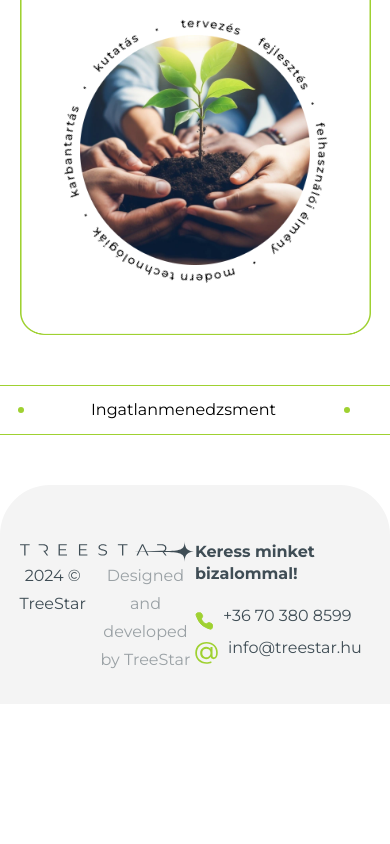
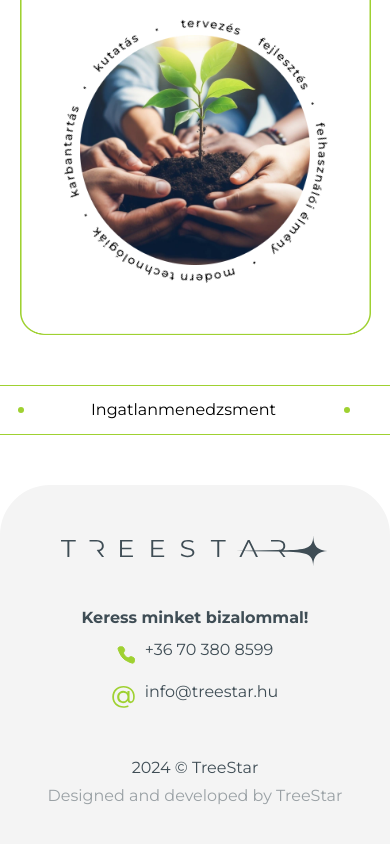
Before and after one commit to gyorgynagy1986/treestar, a Next.js app: page / in a window 390 px wide. Shown: the part 4914-5758 px from the top of the page. Before the commit the page ends 5618 px from the top, so only its background shows below. Built offline with nearby package versions, Linux system fonts and the light colour scheme.

Commit message:
first commit

```diff
--- a/src/layouts/Footer/Footer.jsx
+++ b/src/layouts/Footer/Footer.jsx
@@ -14,12 +14,8 @@ const Footer = () => {
           <div className={styles.logoContainer}>
             <Image src={logo} alt={footerData.logoAlt} />{" "}
           </div>
-          <div className={styles.legalContainer}>
-            <p className={styles.year}>{footerData.year} © TreeStar</p>
-            <p className={styles.company}>{footerData.company}</p>
-          </div>
+
         </div>
-
         <div className={styles.contentContainer}>
           <div className={styles.contentContainerItems}>
             <div>
@@ -32,8 +28,13 @@ const Footer = () => {
                 <Image src={email} alt={footerData.logoAlt} />
                 <a href={`mailto:${footerData.email}`}>{footerData.email}</a>
               </div>
+
             </div>
           </div>
+        </div>
+        <div className={styles.legalContainermobile}>
+            <p className={styles.yearMobile}>{footerData.year} © TreeStar</p>
+            <p className={styles.companyMobile}>{footerData.company}</p>
         </div>
       </div>
     </footer>
--- a/src/layouts/Footer/Footer.module.css
+++ b/src/layouts/Footer/Footer.module.css
@@ -15,8 +15,19 @@
   display: flex;
   margin-inline: auto;
   padding: 5.6rem 0;
+  justify-content: center;
+}
 
-  justify-content: center;
+@media screen and (max-width: 800px) {
+
+.container {
+  flex-direction: column;
+ align-items: center;
+ padding: 0;
+ gap: 4rem;
+ padding-top: 5rem;
+ padding-bottom: 5rem;
+}
 }
 
 .contentContainer {
@@ -26,6 +37,13 @@
   justify-content: space-between;
   max-height: 10.7rem;
 }
+
+@media screen and (max-width: 800px) {
+  .contentContainer {
+    width:100%;
+
+  }
+  }
 
 .p {
   font-size: 16px;
@@ -37,11 +55,25 @@
   margin-bottom: 2rem;
 }
 
+@media screen and (max-width: 800px) {
+  .p {
+    margin-bottom: 1rem;
+    text-align: center;
+  }
+  }
+
 .contactContainer {
   display: flex;
   gap: 1rem;
   align-items: center;
 }
+
+@media screen and (max-width: 800px) {
+  .contactContainer {
+   justify-content: center;
+    margin-bottom: 1rem;
+  }
+  }
 
 .contactContainer a {
   font-size: 16px;
@@ -59,10 +91,23 @@
   align-items: end;
 }
 
+@media screen and (max-width: 800px) {
+
+  .contentContainerItems {
+    align-items: center;
+  }
+  }
+
 .logoContainer {
   width: 100%;
   display: flex;
 }
+
+@media screen and (max-width: 800px) {
+  .logoContainer {
+    justify-content: center;
+  }
+  }
 
 .logoContainer img {
   width: 100%;
@@ -81,6 +126,7 @@
   line-height: 28px;
   text-align: center;
   color: #3f4d55;
+  white-space: nowrap;
 }
 
 .company {
@@ -89,4 +135,37 @@
   line-height: 28px;
   text-align: center;
   color: #9aa1a5;
+  white-space: nowrap;
 }
+
+
+@media screen and (max-width: 800px) {
+
+  .company {
+    display: none;
+  }
+  .year {
+    display: none;
+ }
+}
+
+  .legalContainermobile {
+  }
+
+  .yearMobile {
+    font-size: 16px;
+    font-weight: 400;
+    line-height: 28px;
+    text-align: center;
+    color: #3f4d55;
+    white-space: nowrap;
+  }
+
+  .companyMobile {
+    font-size: 16px;
+    font-weight: 400;
+    line-height: 28px;
+    text-align: center;
+    color: #9aa1a5;
+    white-space: nowrap;
+  }
--- a/src/layouts/Hero/HeroContent.jsx
+++ b/src/layouts/Hero/HeroContent.jsx
@@ -32,7 +32,6 @@ const HeroContent = ({ currentPage }) => {
       />
       <Image
         priority
-        layout="responsive"
         className={`${styles.image} ${fade ? styles.fadeIn : styles.fadeOut}`}
         src={activePage === 0 ? HeroImage : HeroImage2}
         alt="Hero image"
--- a/src/layouts/Hero/HeroMobile.jsx
+++ b/src/layouts/Hero/HeroMobile.jsx
@@ -13,7 +13,6 @@ const HeroMobile = () => {
         </div>
         <Image
           priority
-          layout="responsive"
           className={styles.HeroMobile}
           src={Hero}
           alt="treestar"
--- a/src/layouts/Solutions/ContentComponent.jsx
+++ b/src/layouts/Solutions/ContentComponent.jsx
@@ -8,7 +8,6 @@ const ContentComponent = ({ content }) => {
       <div className={styles.container}>
         <div className={styles.fotoContainer}>
           <Image
-            layout="responsive"
             priority
             src={content.image}
             alt={content.title}
```
